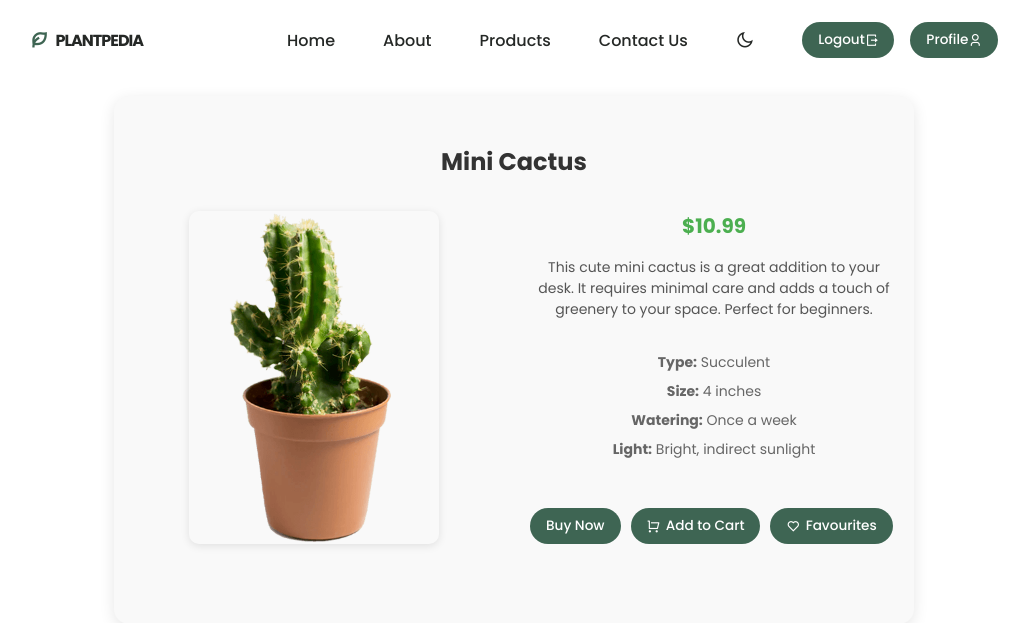
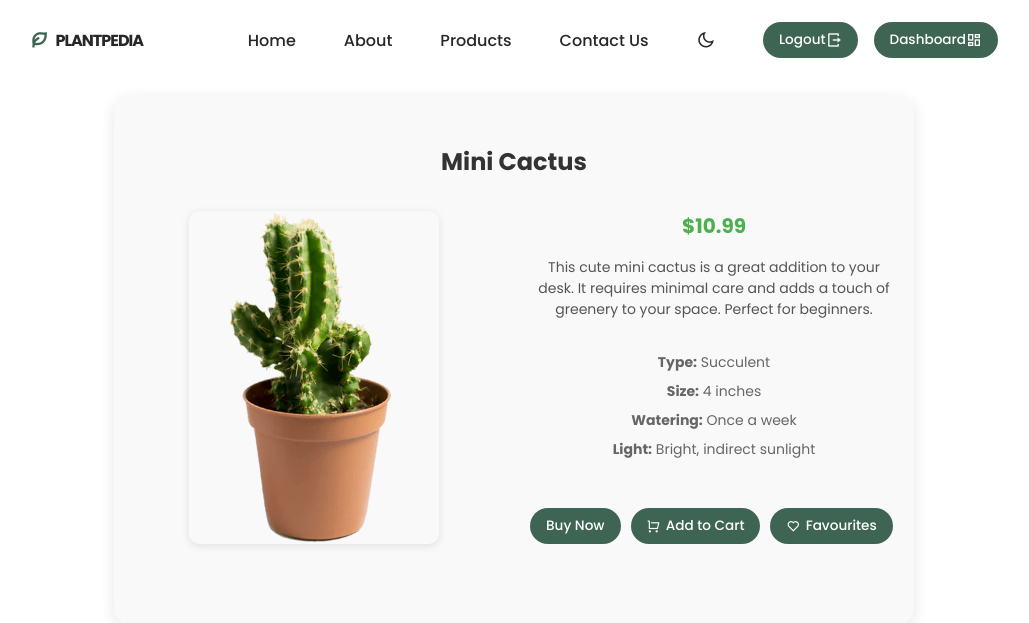
Before and after one commit to rdwaynedehoedt/plant-ecom-website, a PHP site: page /p1.php in a window 1280 px wide. Shown: the top 623 px of the page, without its empty margins (126-1155 px from the left). Run offline with PHP 8.4, Linux system fonts and the light colour scheme; the visitor is signed in with stand-in values (Sample User, id 1).

Commit message:
updates nav bar

```diff
--- a/Front-end/about.php
+++ b/Front-end/about.php
@@ -41,6 +41,7 @@ session_start();
                     <i class="ri-menu-line"></i>
                 </div>
             </div>
+            <div class="nav__btns">
             <?php if (isset($_SESSION['user_id'])): ?>
 
     <a href="/PLANT-ECOM-WEBSITE/Back-end/auth/logout.php" class="Login_button--flex">
@@ -60,6 +61,10 @@ session_start();
         Login <i class="ri-login-box-line button__icon"></i>
     </a>
 <?php endif; ?>
+
+
+</div>
+
         </nav>
     </header>
 
--- a/Front-end/contact.php
+++ b/Front-end/contact.php
@@ -42,6 +42,7 @@ session_start();
                     <i class="ri-menu-line"></i>
                 </div>
             </div>
+            <div class="nav__btns">
             <?php if (isset($_SESSION['user_id'])): ?>
 
     <a href="/PLANT-ECOM-WEBSITE/Back-end/auth/logout.php" class="Login_button--flex">
@@ -57,11 +58,14 @@ session_start();
         </a>
     <?php endif; ?>
 <?php else: ?>
-
     <a href="login.php" class="Login_button--flex">
         Login <i class="ri-login-box-line button__icon"></i>
     </a>
 <?php endif; ?>
+
+
+</div>
+
         </nav>
     </header>
 
--- a/Front-end/p1.php
+++ b/Front-end/p1.php
@@ -157,6 +157,10 @@ session_start();
                     <li class="nav__item"><a href="/PLANT-ECOM-WEBSITE/Front-end/products.php" class="nav__link">Products</a></li>
                     <li class="nav__item"><a href="/PLANT-ECOM-WEBSITE/Front-end/contact.php" class="nav__link">Contact Us</a></li>
                 </ul>
+
+                <div class="nav__close" id="nav-close">
+                    <i class="ri-close-line"></i>
+                </div>
             </div>
 
             <div class="nav__btns">
@@ -167,15 +171,30 @@ session_start();
                     <i class="ri-menu-line"></i>
                 </div>
             </div>
-
             <div class="nav__btns">
             <?php if (isset($_SESSION['user_id'])): ?>
-                <a href="/PLANT-ECOM-WEBSITE/Back-end/auth/logout.php" class="Login_button--flex">Logout <i class="ri-logout-box-r-line"></i></a>
-                <a href="profile.php" class="Login_button--flex">Profile <i class="ri-user-3-line"></i></a>
+
+    <a href="/PLANT-ECOM-WEBSITE/Back-end/auth/logout.php" class="Login_button--flex">
+        Logout <i class="ri-logout-box-r-line button__icon"></i>
+    </a>
+    <?php if ($_SESSION['role'] == 'admin'): ?>
+        <a href="/PLANT-ECOM-WEBSITE/Back-end/dashboard/admin/admin-dashboard.php" class="Login_button--flex">
+            Dashboard <i class="ri-dashboard-line button__icon"></i>
+        </a>
+    <?php elseif ($_SESSION['role'] == 'customer'): ?>
+        <a href="/PLANT-ECOM-WEBSITE/Back-end/dashboard/customer/customer-dashboard.php" class="Login_button--flex">
+            Profile <i class="ri-user-3-line button__icon"></i>
+        </a>
+    <?php endif; ?>
 <?php else: ?>
-                <a href="login.php" class="Login_button--flex">Login <i class="ri-login-box-line"></i></a>
+    <a href="login.php" class="Login_button--flex">
+        Login <i class="ri-login-box-line button__icon"></i>
+    </a>
 <?php endif; ?>
+
+
 </div>
+
         </nav>
     </header>
 
```
Also changed, not shown: Front-end/products.php (+5 -3 lines). Lines whose indentation alone changed are shown as unchanged.
